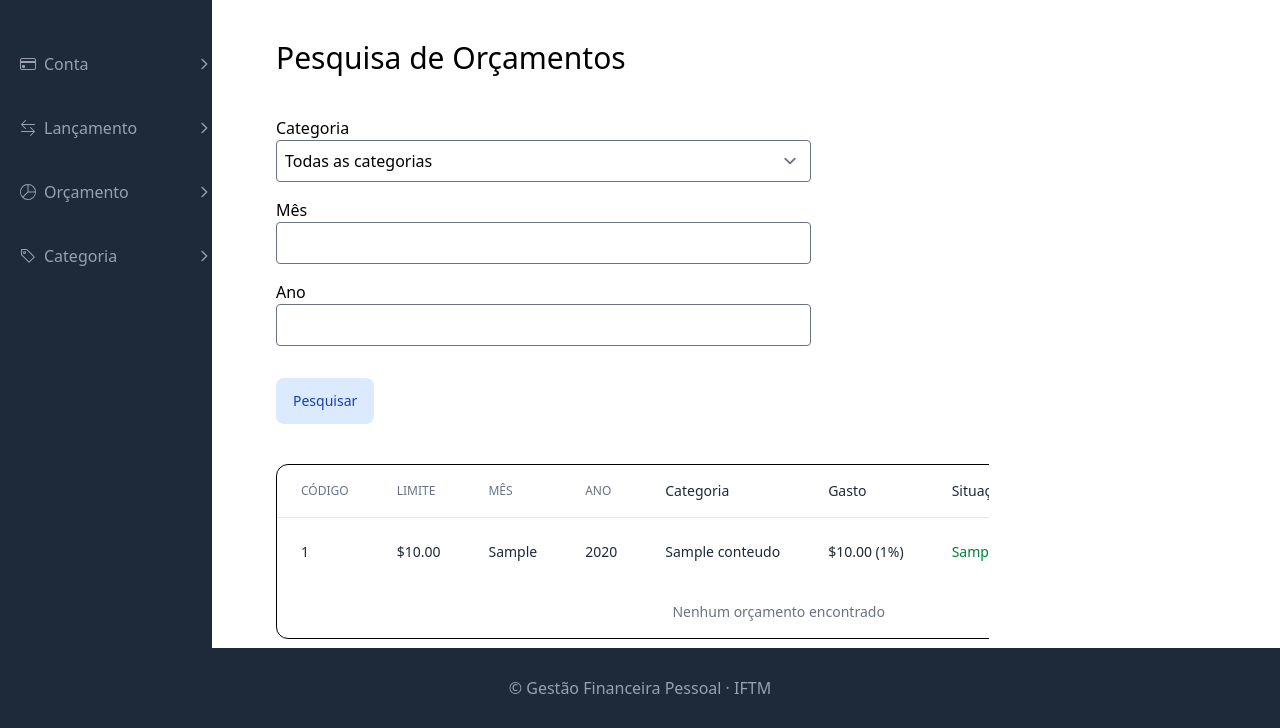
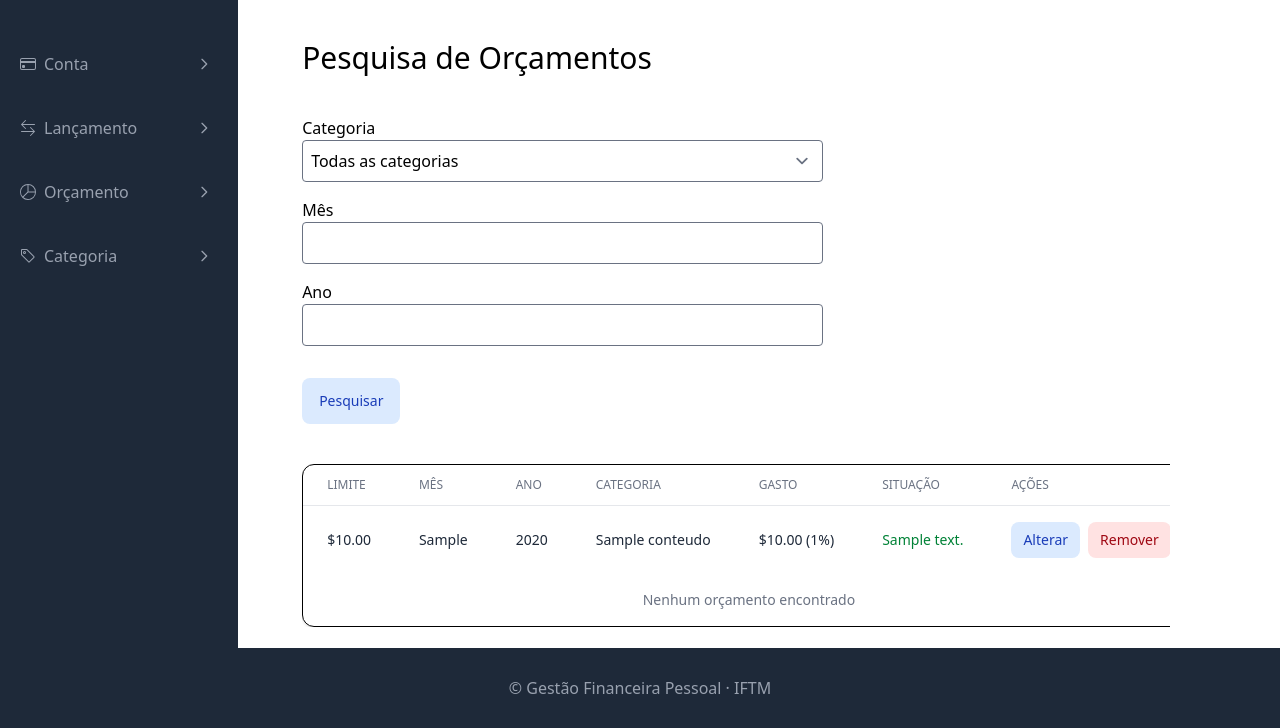
Before and after one commit to code-avengers-co/financial-management-system, a Spring app: template financialmanagement/src/main/resources/templates/budgets/list.html in a window 1280 px wide. Shown: the part 72-800 px from the top of the page. Run offline with Thymeleaf, Linux system fonts and the light colour scheme; the template is opened without the code that fills it: most values are stand-ins (such as "Sample title", 1, 10 or a date in 2020); data that the repository does not hold is empty; style sheets or scripts are compiled from the project's sources.

Commit message:
Fit budget table on smaller screens

```diff
--- a/financialmanagement/src/main/resources/templates/budgets/list.html
+++ b/financialmanagement/src/main/resources/templates/budgets/list.html
@@ -70,30 +70,26 @@
     </form>
 
     <!-- Tabela -->
-    <div class="flex flex-col md:w-2/3 ms-16 mt-10">
+    <div class="flex flex-col md:w-5/6 ms-16 mt-10">
         <div class="overflow-x-auto">
             <div class="min-w-full inline-block align-middle">
                 <div class="border rounded-xl overflow-hidden shadow">
                     <table class="min-w-full divide-y divide-gray-200">
                         <thead>
                         <tr>
-                            <th:block th:replace="~{components/paginacao :: coluna(${page}, 'id', 'Código', '')}"></th:block>
                             <th:block th:replace="~{components/paginacao :: coluna(${page}, 'limitAmount', 'Limite', '')}"></th:block>
                             <th:block th:replace="~{components/paginacao :: coluna(${page}, 'budgetMonth', 'Mês', '')}"></th:block>
                             <th:block th:replace="~{components/paginacao :: coluna(${page}, 'budgetYear', 'Ano', '')}"></th:block>
-                            <th class="px-6 py-4 text-left text-sm font-medium text-gray-800">Categoria</th>
-                            <th class="px-6 py-4 text-left text-sm font-medium text-gray-800">Gasto</th>
-                            <th class="px-6 py-4 text-left text-sm font-medium text-gray-800">Situação</th>
-                            <th class="px-6 py-4 text-left text-sm font-medium text-gray-800">Ações</th>
+                            <th scope="col" class="px-6 py-3 text-start text-xs font-medium text-gray-500 uppercase">Categoria</th>
+                            <th scope="col" class="px-6 py-3 text-start text-xs font-medium text-gray-500 uppercase">Gasto</th>
+                            <th scope="col" class="px-6 py-3 text-start text-xs font-medium text-gray-500 uppercase">Situação</th>
+                            <th scope="col" class="px-6 py-3 text-start text-xs font-medium text-gray-500 uppercase">Ações</th>
                         </tr>
                         </thead>
 
                         <tbody>
                         <tr th:each="budget : ${page.conteudo}"
                             class="odd:bg-white even:bg-gray-100 hover:bg-gray-200">
-
-                            <td th:text="${budget.id}"
-                                class="px-6 py-4 whitespace-nowrap text-sm font-medium text-gray-800">1</td>
 
                             <td th:text="${#numbers.formatCurrency(budget.limitAmount)}"
                                 class="px-6 py-4 whitespace-nowrap text-sm text-gray-800">R$ 500,00</td>
@@ -118,7 +114,7 @@
                                 <div class="flex items-center gap-2">
 
                                     <a th:hx-get="@{/budgets/{id}/edit(id=${budget.id})}"
-                                    class="cursor-pointer px-4 py-2 bg-blue-100 text-blue-800 rounded-lg hover:bg-blue-200">
+                                    class="cursor-pointer py-2 px-3 text-sm font-medium rounded-lg bg-blue-100 text-blue-800 hover:bg-blue-200">
                                         Alterar
                                     </a>
 
@@ -126,7 +122,7 @@
                                         th:hx-confirm="'Tem certeza que deseja remover este orçamento?'">
 
                                         <button type="submit"
-                                                class="px-4 py-2 bg-red-100 text-red-800 rounded-lg hover:bg-red-200">
+                                                class="py-2 px-3 text-sm font-medium rounded-lg bg-red-100 text-red-800 hover:bg-red-200">
                                             Remover
                                         </button>
 
@@ -137,7 +133,7 @@
                         </tr>
 
                         <tr th:if="${page.vazia}">
-                            <td colspan="8"
+                            <td colspan="7"
                                 class="px-6 py-4 text-center text-sm text-gray-500">
                                 Nenhum orçamento encontrado
                             </td>
```
